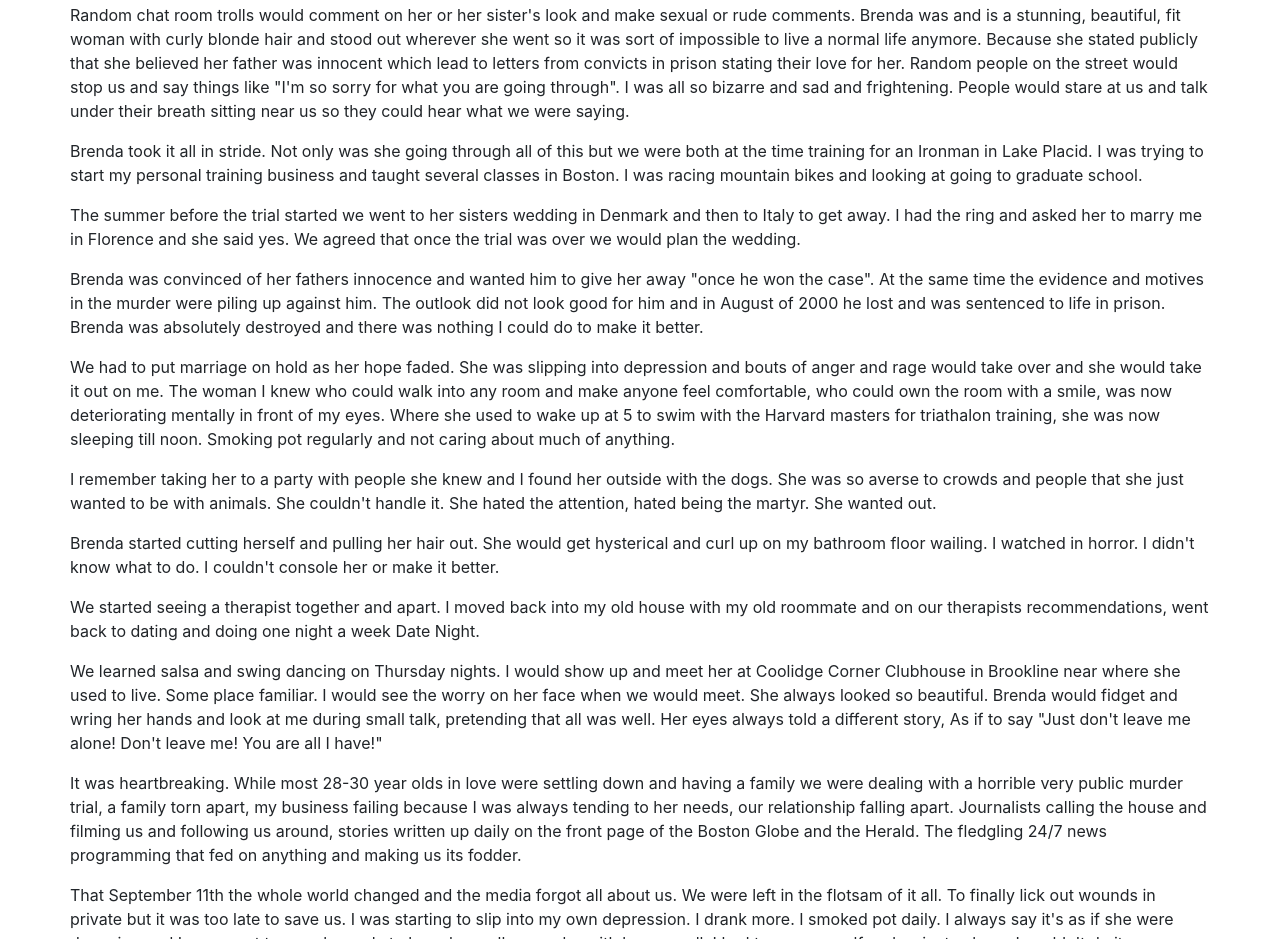
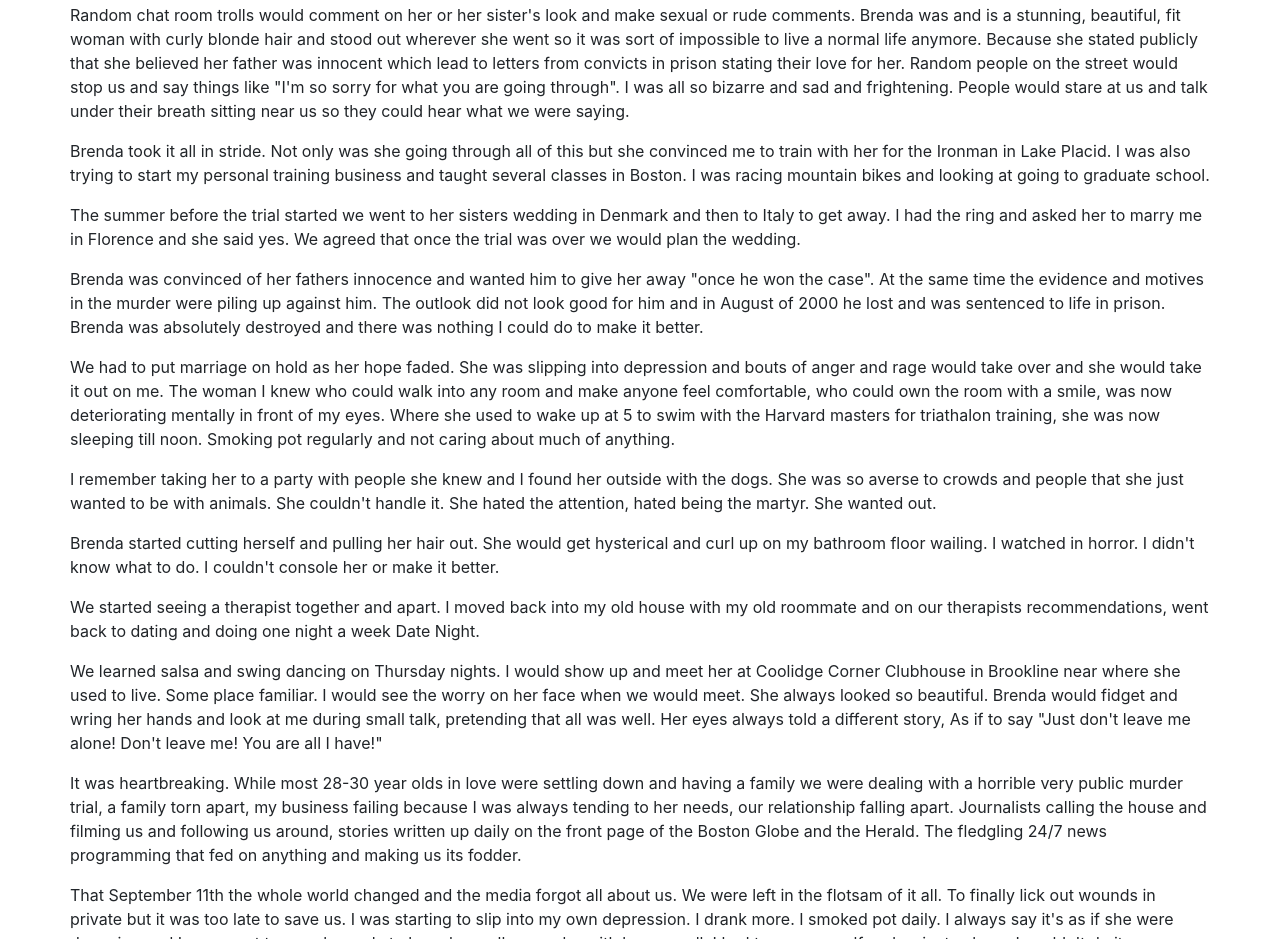
Before and after one commit to csmaller/blog, a Gatsby site: page /blog/the-first-one/ in a window 1280 px wide. Shown: the part 2634-3573 px from the top of the page. Built offline with nearby package versions, Linux system fonts and the light colour scheme; Gatsby itself is replaced by a stand-in of ours; some packages are replaced by stand-ins of ours.

Commit message:
Update Blog “the-first-one”

```diff
--- a/content/blog/the-first-one.md
+++ b/content/blog/the-first-one.md
@@ -78,7 +78,7 @@ I spoke with her mother once on the phone and I don't think she knew about Brend
 
 I never got the chance to meet Brenda's mother in person.  On Halloween morning in 1999 Brenda's mother was murdered in Wellesley park while walking her two german shepherds.
 
-It was a huge story for obvious reasons:  A beautiful tight knit family torn apart.  Three beautiful, smart kids.  A woman well known and loved in her community.  Also,  nothing bad happens in Wellesley. It's a very rich, dry town with a prominent women's college and a median income way above most towns in the country.
+It was a huge story for obvious reasons:  A beautiful tight knit family torn apart.  Three beautiful, smart kids.  A woman well known and loved in her community.  Also, nothing bad happens in Wellesley. It's a very rich, dry town with a prominent women's college and a median income way above most towns in the country.
 
 It got even more attention when, on New Years Day, Brenda's father was arrested for the murder.   He was a well known and respected allergy doctor and  it sent a shockwave through the community.
 
@@ -86,7 +86,7 @@ Brenda was, of course, devastated.  Can you even imagine it?  This family of edu
 
 Random chat room trolls would comment on her or her sister's look and make sexual or rude comments.  Brenda was and is a stunning, beautiful, fit woman with curly blonde hair and stood out wherever she went so it was sort of impossible to live a normal life anymore. Because she stated publicly that she believed her father was innocent which lead to letters from convicts in prison stating their love for her. Random people on the street would stop us and say things like "I'm so sorry for what you are going through".  I was all so bizarre and sad and frightening.  People would stare at us and talk under their breath sitting near us so they could hear what we were saying.
 
-Brenda took it all in stride.   Not only was she going through all of this but we were both at the time training for an Ironman in Lake Placid. I was trying to start my personal training business and taught several classes in Boston.  I was racing mountain bikes and looking at going to graduate school.
+Brenda took it all in stride.   Not only was she going through all of this but she convinced me to train with her for the Ironman in Lake Placid. I was also trying to start my personal training business and taught several classes in Boston.  I was racing mountain bikes and looking at going to graduate school.
 
 The summer before the trial started we went to her sisters wedding in Denmark and then to Italy to get away.  I had the ring and asked her to marry me in Florence and she said yes. We agreed that once the trial was over we would plan the wedding.
 
```
